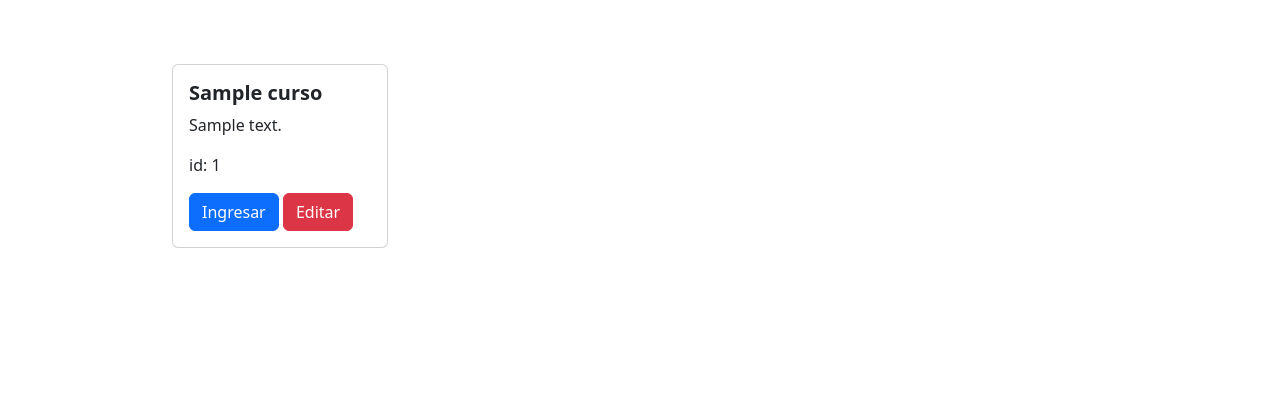
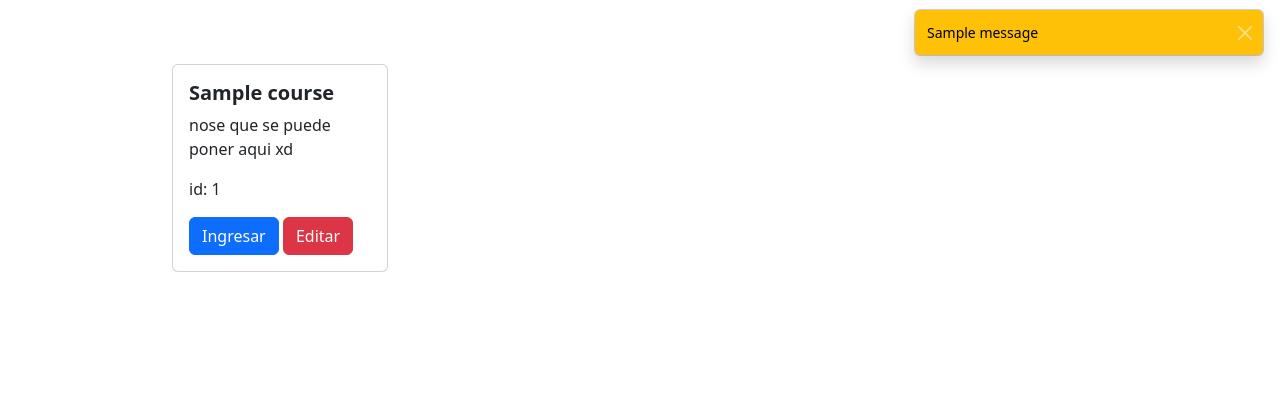
Before and after one commit to gllrmoliva/PostCPRweb, a Flask app: template templates/tutor/home.html in a window 1280 px wide. Shown: the part 56-476 px from the top of the page. Run offline with Flask 3, Linux system fonts and the light colour scheme; the template is opened without the code that fills it: most values are stand-ins (such as "Sample title", 1, 10 or a date in 2020); one stand-in notice (Sample message) is shown.

Commit message:
Conectando tutor home y student home con base de datos

```diff
--- a/templates/base.html
+++ b/templates/base.html
@@ -32,7 +32,7 @@
         <div class="container-fluid">
 
             <!--Quiza cambiar el href de esto mas adelante-->
-            <a class="navbar-brand" href="{{url_for('auth.signin')}}">Post-Calibrated Peer Review</a>
+            <a class="navbar-brand">Post-Calibrated Peer Review</a>
 
             <button class="navbar-toggler" type="button" data-bs-toggle="collapse"
                 data-bs-target="#navbarSupportedContent" aria-controls="navbarSupportedContent" aria-expanded="false"
@@ -47,6 +47,22 @@
         </div>
     </nav>
 
+    {% with messages = get_flashed_messages() %}
+    {% if messages %}
+    <div class="position-fixed top-0 end-0 me-3" style="z-index: 1050; margin-top:65px; ">
+        <div class="toast align-items-center text-bg-warning show" role="alert" aria-live="assertive" aria-atomic="true"
+            style="min-width: 200px;">
+            <div class="d-flex">
+                <div class="toast-body">
+                    {{messages[0]}}
+                </div>
+                <button type="button" class="btn-close btn-close-white me-2 m-auto" data-bs-dismiss="toast"
+                    aria-label="Close"></button>
+            </div>
+        </div>
+    </div>
+    {% endif %}
+    {% endwith %}
     <div class="container w-75 my-5 ">
         {% block content%}{% endblock %}
     </div>
@@ -58,6 +74,7 @@
         </div>
     </footer>
 
+    {% block scripts %} {% endblock %}
     <!--Añadir JS de BOOTSTRAP-->
     <script src="https://cdn.jsdelivr.net/npm/bootstrap@5.3.3/dist/js/bootstrap.bundle.min.js"
         integrity="sha384-YvpcrYf0tY3lHB60NNkmXc5s9fDVZLESaAA55NDzOxhy9GkcIdslK1eN7N6jIeHz"
--- a/templates/student/base.html
+++ b/templates/student/base.html
@@ -15,7 +15,9 @@
     </li>
 
 </ul>
-<button type="button" class="btn btn-danger">Cerrar sesión</button>
+
+<a href="/logout" class="btn btn-danger">Cerrar sesión</a>
+
 {% endblock %}
 
 {% block content %}
--- a/templates/tutor/base.html
+++ b/templates/tutor/base.html
@@ -16,8 +16,23 @@
 
 </ul>
 {% block addbutton %}{% endblock %}
-<button type="button" class="btn btn-danger">Cerrar sesión</button>
+<a href="/logout" class="btn btn-danger">Cerrar sesión</a>
+
 {% endblock %}
 
 {% block content %}
+
 {% endblock %}
+
+{% block scripts %}
+<script>
+    // obtener el botón por su id
+    var boton = document.getelementbyid("logout");
+
+    // agregar un evento de clic al botón
+    boton.addeventlistener("click", function () {
+        // redirigir a la url deseada
+        window.location.href = "https://www.google.com";
+    });
+</script>
+{% endblock %}
--- a/templates/tutor/course.html
+++ b/templates/tutor/course.html
@@ -13,11 +13,11 @@
 {% block content %}
 <h1>Tareas</h1>
 <div class="list-group">
-    {% for tarea in curso['tareas'] %}
+    {% for task in course['tasks'] %}
 
     <a href="{{ url_for('tutor.tasktutor', taskid=tarea['id']) }}" class="list-group-item list-group-item-action">
         <span>
-            <p>{{tarea['nombre']}}</p>
+            <p>{{task['name']}}</p>
         </span>
     </a>
 
--- a/templates/tutor/home.html
+++ b/templates/tutor/home.html
@@ -26,12 +26,6 @@
                         <label for="new_course_name">Nombre del curso</label>
                     </div>
 
-                    <div class="form-floating mb-3">
-                        <textarea class="form-control" id="new_course_description" value="" name="description"
-                            style="height: 100px"></textarea>
-                        <label for="new_course_description">Descripción del curso</label>
-                    </div>
-
                     <input type="hidden" name="type" value="create_course">
                     <button name="action" value="create" type="submit" class="btn btn-primary">Crear</button>
                     <button type="button" class="btn btn-secondary" data-bs-dismiss="modal">Cerrar</button>
@@ -43,19 +37,19 @@
 
 <!--Generación de tarjetas cursos-->
 <div class="row">
-    {% for curso in cursos %}
+    {% for course in courses%}
     <div class="col-sm-3 mb-3 mb-sm-0 my-3">
         <div class="card">
             <div class="card-body">
-                <h5 class="card-title fw-bold">{{curso['nombre']}}</h5>
-                <p class="card-text">{{curso['descripcion']}}</p>
+                <h5 class="card-title fw-bold">{{course['name']}}</h5>
+                <p class="card-text">nose que se puede poner aqui xd</p>
 
                 <!--esto es para debug, para ver si los id corresponden-->
-                <p>id: {{curso['id']}}</p>
+                <p>id: {{course['id']}}</p>
 
                 <form action="/tutor" method="post">
                     <input type="hidden" name="type" value="course">
-                    <input type="hidden" name="id" value="{{curso['id']}}">
+                    <input type="hidden" name="id" value="{{course['id']}}">
                     <button name="action" value="enter" type="submit" class="btn btn-primary">Ingresar</button>
                     <button name="action" value="edit" type="submit" class="btn btn-danger">Editar</button>
                 </form>
```
Also changed, not shown: app/auth/views.py (+27 -10 lines), app/student/views.py (+18 -15 lines), app/tutor/views.py (+26 -5 lines), templates/student/home.html (+5 -5 lines), database/database.db (added).
